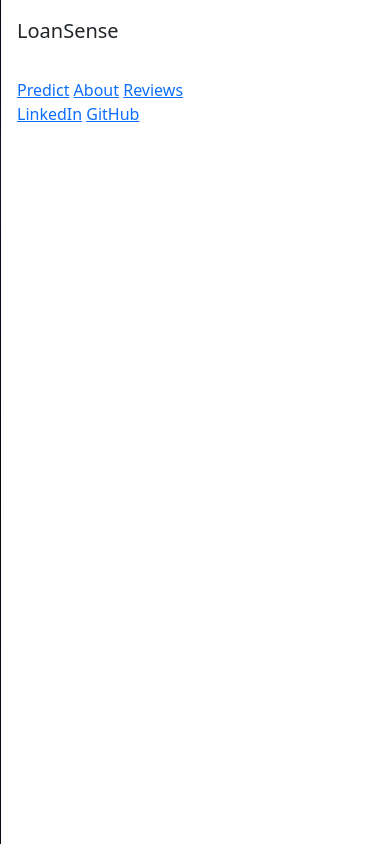
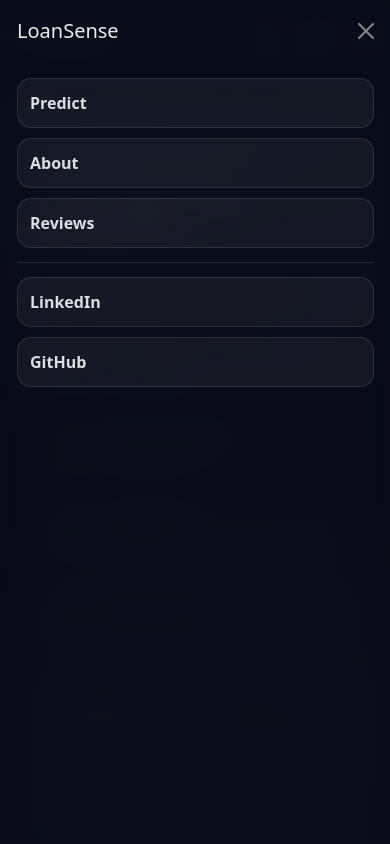
Before and after one commit to Bhavy123321/M.L---Project, a Flask app: page / in a window 390 px wide, after a click that opens the changed part. Run offline with Flask 3, Linux system fonts and the light colour scheme; parts of the project's set-up code (start-up, migrations or seed data) failed here and were passed over.

Commit message:
Update style.css

```diff
--- a/static/css/style.css
+++ b/static/css/style.css
@@ -50,11 +50,25 @@ body{
 
 .page{ min-height: calc(100vh - 150px); }
 
+/* =========================
+   ✅ Header (FIXED ROUTES)
+========================= */
 .topbar{
-  position:sticky; top:0; z-index:50;
+  position:sticky;
+  top:0;
+  z-index:60;
   background: rgba(0,0,0,.25);
   border-bottom:1px solid var(--line);
   backdrop-filter: blur(12px);
+}
+
+/* New header row layout */
+.topbarRow{
+  display:flex;
+  align-items:center;
+  justify-content:space-between;
+  gap:16px;
+  padding: 12px 0;
 }
 
 .brand{
@@ -77,18 +91,42 @@ body{
   font-weight: 800;
 }
 
-.navlinks a{
+/* ✅ Center pill navigation */
+.navPill{
+  display:flex;
+  align-items:center;
+  justify-content:center;
+  gap:6px;
+  padding: 6px;
+  border-radius: 999px;
+  border: 1px solid rgba(255,255,255,.12);
+  background: rgba(255,255,255,.06);
+}
+
+.navItem{
   color: var(--soft);
   text-decoration:none;
-  padding:10px 12px;
-  border-radius:12px;
-  transition:.18s ease;
+  padding: 10px 14px;
+  border-radius: 999px;
+  font-weight: 900;
+  transition: .18s ease;
+  line-height: 1;
 }
-.navlinks a:hover{ color:var(--text); background: rgba(255,255,255,.06); }
-.navlinks a.active{
-  color:var(--text);
-  background: rgba(255,255,255,.10);
-  border:1px solid var(--line);
+.navItem:hover{
+  color: var(--text);
+  background: rgba(255,255,255,.08);
+}
+.navItem.active{
+  color: var(--text);
+  background: linear-gradient(135deg, rgba(118,75,255,.85), rgba(0,217,255,.75));
+  box-shadow: 0 10px 25px rgba(0,0,0,.25);
+}
+
+/* Right side icons */
+.topRight{
+  display:flex;
+  align-items:center;
+  gap:10px;
 }
 
 .social{ display:flex; gap:10px; align-items:center; }
@@ -106,6 +144,58 @@ body{
   background: rgba(255,255,255,.10);
   box-shadow: 0 10px 30px rgba(0,0,0,.25);
 }
+
+/* Mobile menu button */
+.menuBtn{
+  width:44px;
+  height:44px;
+  border-radius: 14px;
+  border: 1px solid rgba(255,255,255,.12);
+  background: rgba(255,255,255,.06);
+  color: rgba(255,255,255,.92);
+  font-weight: 1000;
+  transition:.18s ease;
+}
+.menuBtn:hover{
+  background: rgba(255,255,255,.10);
+  transform: translateY(-1px);
+}
+
+/* Mobile Drawer */
+.mobileDrawer{
+  background: rgba(9,12,24,.92);
+  backdrop-filter: blur(14px);
+  color: rgba(255,255,255,.92);
+}
+
+.drawerLink{
+  display:block;
+  padding: 12px 12px;
+  border-radius: 14px;
+  text-decoration:none;
+  color: rgba(255,255,255,.86);
+  font-weight: 900;
+  border: 1px solid rgba(255,255,255,.10);
+  background: rgba(255,255,255,.05);
+  margin-bottom: 10px;
+}
+.drawerLink:hover{
+  background: rgba(255,255,255,.10);
+  color: rgba(255,255,255,.95);
+}
+.drawerDivider{
+  height:1px;
+  background: rgba(255,255,255,.12);
+  margin: 14px 0;
+}
+
+/* Hide brandTag on small screens */
+@media (max-width: 768px){
+  .brandTag{ display:none !important; }
+}
+/* =========================
+   Header end
+========================= */
 
 .heroWrap{ padding: 34px 0 54px; }
 
```
